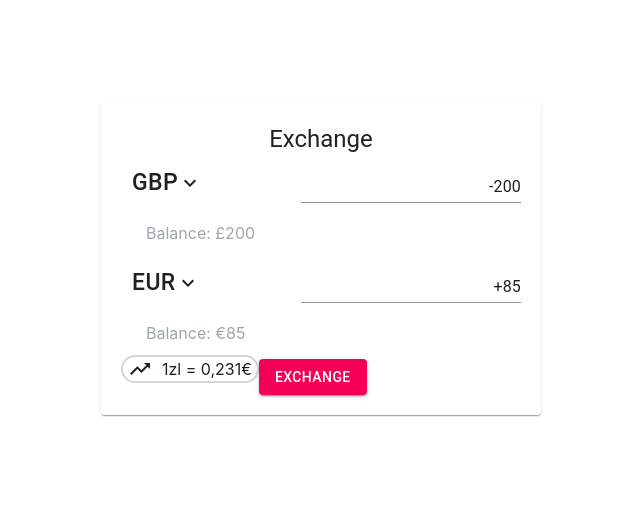
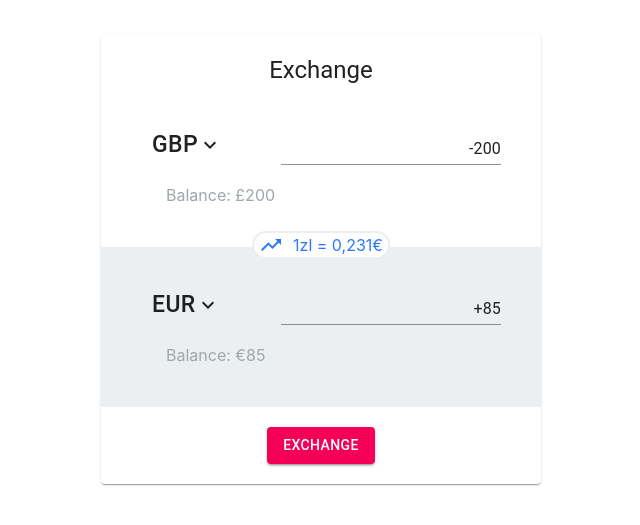
Before and after one commit to FlorianBouron/currency-exchange, a React (Create React App) app: page / in a window 1280 px wide. Shown: the part 141-666 px from the top of the page, without its empty margins (319-959 px from the left). Built offline with nearby package versions, Linux system fonts and the light colour scheme; the HTML template or start-up script is replaced by a standard one.

Commit message:
Add styling to App component

```diff
--- a/src/components/CurrentRate/CurrentRate.js
+++ b/src/components/CurrentRate/CurrentRate.js
@@ -3,9 +3,9 @@ import PropTypes from "prop-types";
 import TrendingUp from "@material-ui/icons/TrendingUp";
 import styles from "./CurrentRate.module.scss";
 
-const CurrentRate = ({ rateFrom, rateTo }) => {
+const CurrentRate = ({ rateFrom, rateTo, className }) => {
   return (
-    <div className={styles["current-rate-container"]}>
+    <div className={[styles["current-rate-container"], className].join(" ")}>
       <TrendingUp className={styles["current-rate-icon"]} />
       {rateFrom} = {rateTo}
     </div>
@@ -14,7 +14,12 @@ const CurrentRate = ({ rateFrom, rateTo }) => {
 
 CurrentRate.propTypes = {
   rateFrom: PropTypes.string.isRequired,
-  rateTo: PropTypes.string.isRequired
+  rateTo: PropTypes.string.isRequired,
+  className: PropTypes.string
+};
+
+CurrentRate.defaultProps = {
+  className: null
 };
 
 export default CurrentRate;
--- a/src/components/CurrentRate/CurrentRate.module.scss
+++ b/src/components/CurrentRate/CurrentRate.module.scss
@@ -1,11 +1,14 @@
 @import "../../constants/utils.scss";
+@import "../../constants/colors.scss";
 
 .current-rate-container {
   padding: 0 px2rem(5px);
-  border: solid px2rem(2px) #cfd8dc;
+  border: solid px2rem(2px) $primary-gray;
   border-radius: px2rem(20px);
   display: inline-flex;
   align-items: center;
+  color: $primary-blue;
+  background-color: $white;
 
   .current-rate-icon {
     margin-right: px2rem(10px);
--- a/src/constants/colors.scss
+++ b/src/constants/colors.scss
@@ -1,3 +1,8 @@
-$primary-gray: #cfd8dc;
+$white: #ffffff;
+
+$primary-gray: #eceff1;
 $secondary-gray: #9ea7aa;
+
+$primary-blue: #2b78fe;
+
 $primary-pink: #f50057;
--- a/src/containers/App/App.js
+++ b/src/containers/App/App.js
@@ -34,11 +34,22 @@ const App = () => {
           Exchange
         </Typography>
         <CurrencyContainer wallets={wallets} currentCurrency="GBP" />
-        <CurrencyContainer wallets={wallets} currentCurrency="EUR" isReadOnly />
-        <CurrentRate rateFrom="1zl" rateTo="0,231€" />
-        <Button variant="contained" color="secondary">
-          Exchange
-        </Button>
+        <CurrentRate
+          rateFrom="1zl"
+          rateTo="0,231€"
+          className={styles["app-current-rate"]}
+        />
+        <CurrencyContainer
+          wallets={wallets}
+          currentCurrency="EUR"
+          isReadOnly
+          className={styles["app-currency-container-read-only"]}
+        />
+        <div className={styles["app-footer"]}>
+          <Button variant="contained" color="secondary">
+            Exchange
+          </Button>
+        </div>
       </Paper>
     </div>
   );
--- a/src/containers/App/App.module.scss
+++ b/src/containers/App/App.module.scss
@@ -1,3 +1,6 @@
+@import "../../constants/utils.scss";
+@import "../../constants/colors.scss";
+
 .app-container {
   height: 100vh;
   display: flex;
@@ -5,11 +8,29 @@
   align-items: center;
 
   .app-paper {
-    width: 400px;
-    padding: 20px;
+    width: px2rem(400px);
+    padding: px2rem(20px);
   }
 
   .app-title {
     text-align: center;
   }
+
+  .app-current-rate {
+    position: absolute;
+    top: calc(50% - #{px2rem(14px)});
+    left: 50%;
+    transform: translate(-50%, -50%);
+  }
+
+  .app-currency-container-read-only {
+    margin: 0 px2rem(-20px) px2rem(20px) px2rem(-20px);
+    padding: px2rem(30px) px2rem(40px);
+    background-color: $primary-gray;
+  }
+
+  .app-footer {
+    display: flex;
+    justify-content: center;
+  }
 }
--- a/src/containers/CurrencyContainer/CurrencyContainer.js
+++ b/src/containers/CurrencyContainer/CurrencyContainer.js
@@ -40,7 +40,7 @@ class CurrencyContainer extends React.PureComponent {
       inputValue: value
     };
 
-    if (value === "-") {
+    if (value === this.signInput) {
       state.inputValue = "";
     }
 
@@ -66,13 +66,21 @@ class CurrencyContainer extends React.PureComponent {
   };
 
   render() {
-    const { wallets } = this.props;
+    const { wallets, className } = this.props;
     const { amount, inputValue, symbol, currencyName, error } = this.state;
-    const displayInputValue =
-      inputValue > 0 ? `${this.signInput}${inputValue}` : inputValue;
+    let displayInputValue = inputValue;
+    if (
+      this.signInput === "+" &&
+      inputValue.toString().indexOf("+") === -1 &&
+      inputValue.toString().length
+    ) {
+      displayInputValue = `${this.signInput}${inputValue}`;
+    } else if (this.signInput === "-" && inputValue > 0) {
+      displayInputValue = `${this.signInput}${inputValue}`;
+    }
 
     return (
-      <div className={styles["currency-container"]}>
+      <div className={[styles["currency-container"], className].join(" ")}>
         <div className={styles["currency-input-selector"]}>
           <CurrencySelector
             currentCurrency={currencyName}
@@ -112,12 +120,14 @@ CurrencyContainer.propTypes = {
     })
   ),
   currentCurrency: PropTypes.string.isRequired,
-  isReadOnly: PropTypes.bool
+  isReadOnly: PropTypes.bool,
+  className: PropTypes.string
 };
 
 CurrencyContainer.defaultProps = {
   wallets: [],
-  isReadOnly: false
+  isReadOnly: false,
+  className: null
 };
 
 export default CurrencyContainer;
--- a/src/containers/CurrencyContainer/CurrencyContainer.module.scss
+++ b/src/containers/CurrencyContainer/CurrencyContainer.module.scss
@@ -2,6 +2,7 @@
 @import "../../constants/colors.scss";
 
 .currency-container {
+  padding: px2rem(30px) px2rem(20px);
   .currency-input-selector {
     display: flex;
     align-items: center;
```
Also changed, not shown: 2 other files (tests, documents, lock files or other folders).
